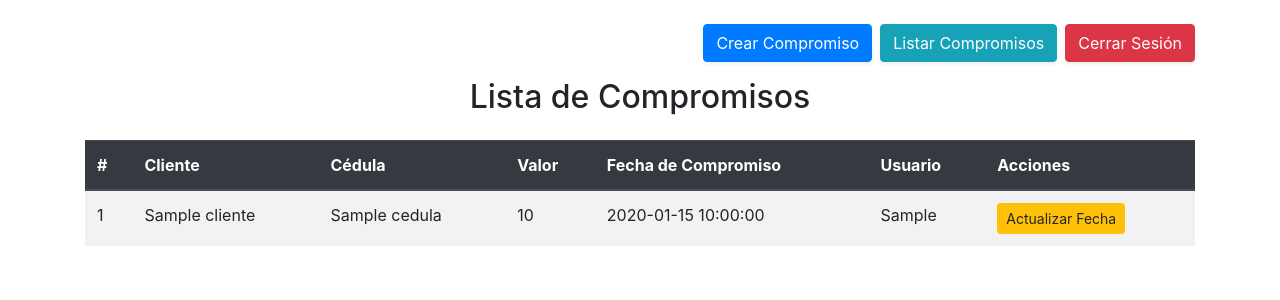
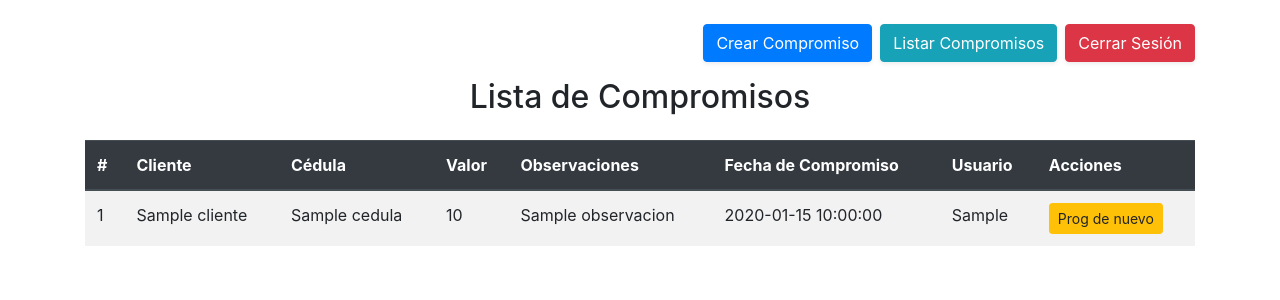
Before and after one commit to killwill22/compromisoscredibike, a Flask app: template templates/list_commitments.html in a window 1280 px wide. Shown: the top 300 px of the page. Run offline with Flask 3, Linux system fonts and the light colour scheme; the template is opened without the code that fills it: most values are stand-ins (such as "Sample title", 1, 10 or a date in 2020); some libraries are stand-ins or nearby versions.

Commit message:
se agrega fun para atualizar compromisos

```diff
--- a/run.py
+++ b/run.py
@@ -92,6 +92,7 @@ def crear_compromiso():
             cliente = request.form['cliente']
             cedula = request.form['cedula']
             valor = request.form['valor']
+            observacion= request.form['observacion']
             fecha_compromiso = request.form['fecha_compromiso']
 
             # Validar fecha de compromiso
@@ -102,6 +103,7 @@ def crear_compromiso():
                 "cliente": cliente,
                 "cedula": cedula,
                 "valor": valor,
+                "observacion": observacion,
                 "fecha_compromiso": fecha_compromiso,
                 "creado_por": session['nombre_usuario']  # Almacenar el nombre del usuario que creó el compromiso
                 }).execute()
@@ -137,10 +139,14 @@ def update_payment_commitment(id):
 
     if request.method == 'POST':
         nueva_fecha = request.form['fecha_compromiso']
+        nueva_observacion = request.form['observacion']
+
         supabase.table('compromisos').update({
-            'fecha_compromiso': nueva_fecha
+            'fecha_compromiso': nueva_fecha,
+            'observacion': nueva_observacion
         }).eq('id', str(id)).execute()
-        flash('Fecha de compromiso actualizada exitosamente', 'success')
+
+        flash('Fecha y observación del compromiso actualizadas exitosamente', 'success')
         return redirect(url_for('list_payment_commitments'))
 
     return render_template('update_commitment.html', compromiso=compromiso)
--- a/templates/create_commitment.html
+++ b/templates/create_commitment.html
@@ -27,6 +27,11 @@
                     <div class="mb-3">
                         <label for="valor" class="form-label">Valor:</label>
                         <input type="text" class="form-control" name="valor" id="valor" required>
+                        <div class="invalid-feedback">Por favor, ingresa un valor.</div>
+                    </div>
+                    <div class="mb-3">
+                        <label for="observacion" class="form-label">Observaciones:</label>
+                        <input type="text" class="form-control" name="observacion" id="observacion" required>
                         <div class="invalid-feedback">Por favor, ingresa un valor.</div>
                     </div>
 
--- a/templates/list_commitments.html
+++ b/templates/list_commitments.html
@@ -26,6 +26,7 @@
                     <th>Cliente</th>
                     <th>Cédula</th>
                     <th>Valor</th>
+                    <th>Observaciones</th>
                     <th>Fecha de Compromiso</th>
                     <th>Usuario</th>
                     <th>Acciones</th>
@@ -39,10 +40,11 @@
                             <td>{{ compromiso.cliente }}</td>
                             <td>{{ compromiso.cedula }}</td>
                             <td>{{ compromiso.valor }}</td>
+                            <td>{{ compromiso.observacion}}</td>
                             <td>{{ compromiso.fecha_compromiso }}</td>
                             <td>{{ compromiso.creado_por }}</td>
                             <td>
-                                <a href="{{ url_for('update_payment_commitment', id=compromiso.id) }}" class="btn btn-warning btn-sm">Actualizar Fecha</a>
+                                <a href="{{ url_for('update_payment_commitment', id=compromiso.id) }}" class="btn btn-warning btn-sm">Prog de nuevo</a>
                             </td>
                         </tr>
                     {% endfor %}
--- a/templates/update_commitment.html
+++ b/templates/update_commitment.html
@@ -14,6 +14,10 @@
                 <label for="fecha_compromiso" class="form-label">Nueva Fecha de Compromiso</label>
                 <input type="date" class="form-control" id="fecha_compromiso" name="fecha_compromiso" value="{{ compromiso.fecha_compromiso }}" required>
             </div>
+            <div class="mb-3">
+                <label for="observacion" class="form-label">Nueva observacion</label>
+                <input type="text" class="form-control" id="observacion" name="observacion" value="{{ compromiso.observacion }}" required>
+            </div>
             <button type="submit" class="btn btn-primary">Actualizar</button>
         </form>
     </div>
```
